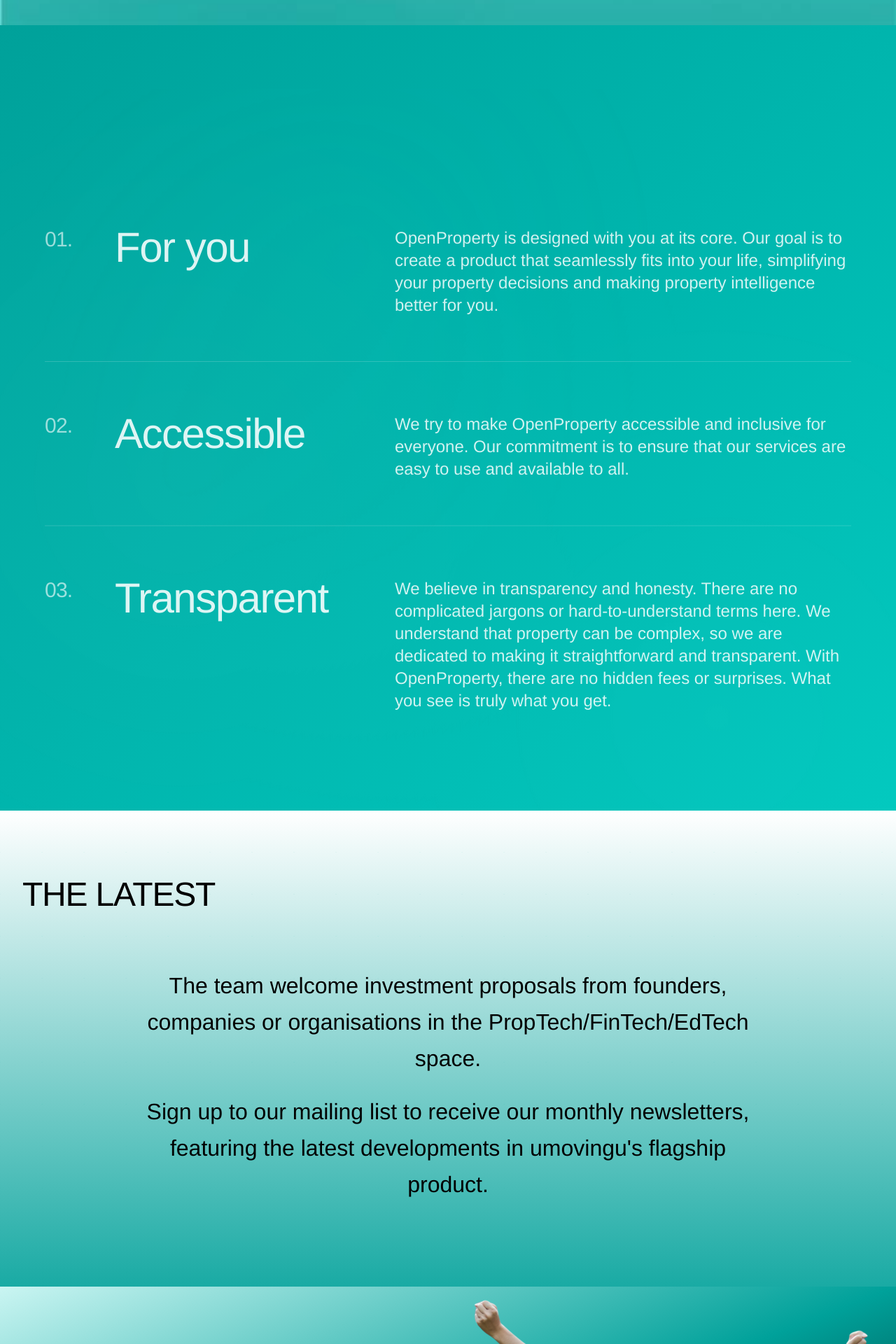
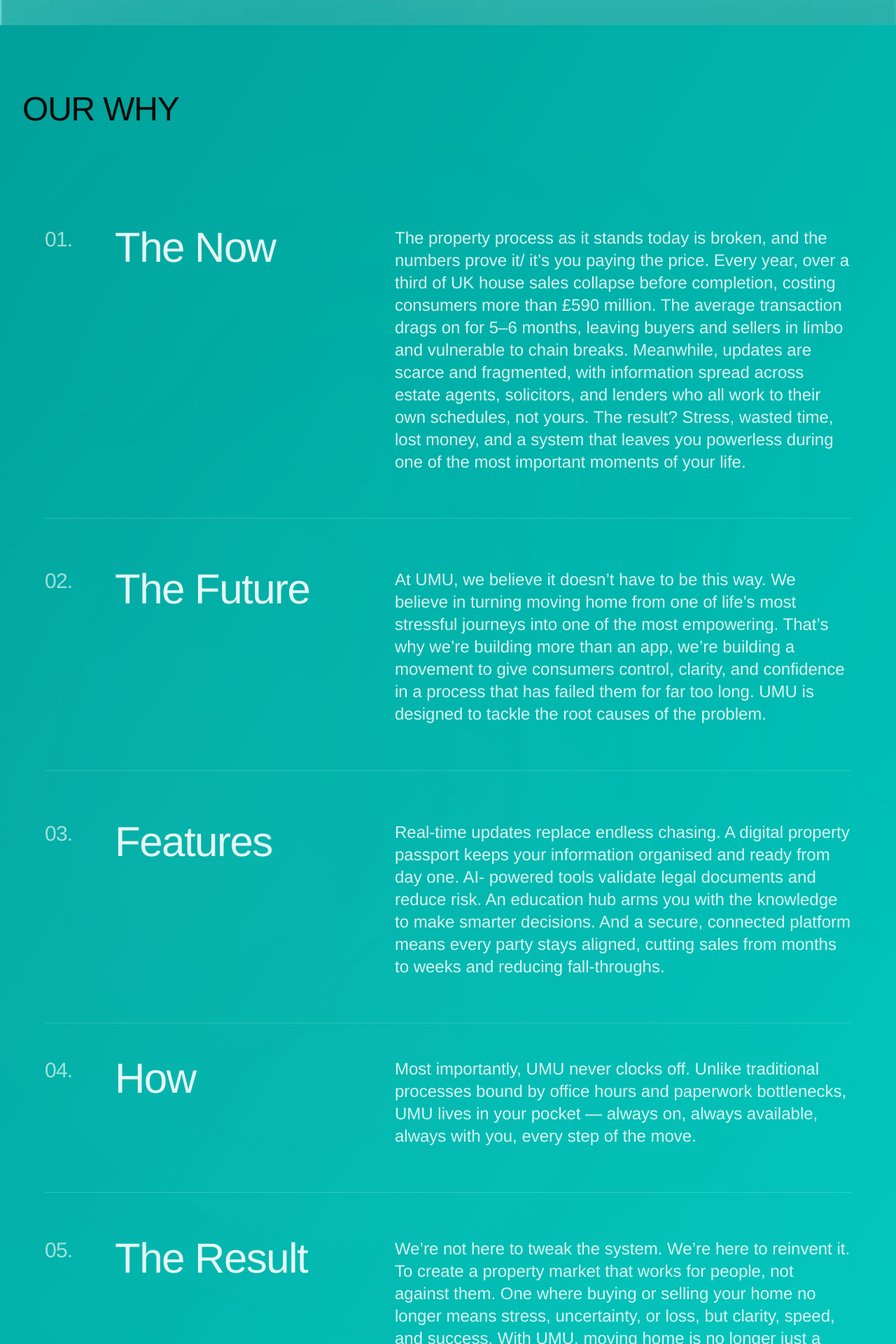
Before and after one commit to DevMysticCode/openproperty_new_website, a React (Vite) app: page /about in a window 1280 px wide. Shown: the part 3040-4960 px from the top of the page at 70% size. Built offline with nearby package versions, Linux system fonts and the light colour scheme.

Commit message:
Our why section text udated

```diff
--- a/package.json
+++ b/package.json
@@ -38,6 +38,7 @@
     "@radix-ui/react-toggle": "^1.1.0",
     "@radix-ui/react-toggle-group": "^1.1.0",
     "@radix-ui/react-tooltip": "^1.1.2",
+    "@react-spring/web": "^10.0.3",
     "@splinetool/react-spline": "^4.1.0",
     "class-variance-authority": "^0.7.0",
     "clsx": "^2.1.1",
--- a/src/components/AboutUs.tsx
+++ b/src/components/AboutUs.tsx
@@ -122,24 +122,38 @@
   const whyItems = [
     {
       number: '01.',
-      title: 'For you',
+      title: 'The Now',
       description:
-        'OpenProperty is designed with you at its core. Our goal is to create a product that seamlessly fits into your life, simplifying your property decisions and making property intelligence better for you.',
+        'The property process as it stands today is broken, and the numbers prove it/ it’s you paying the price. Every year, over a third of UK house sales collapse before completion, costing consumers more than £590 million. The average transaction drags on for 5–6 months, leaving buyers and sellers in limbo and vulnerable to chain breaks. Meanwhile, updates are scarce and fragmented, with information spread across estate agents, solicitors, and lenders who all work to their own schedules, not yours. The result? Stress, wasted time, lost money, and a system that leaves you powerless during one of the most important moments of your life.',
       delay: 0,
     },
     {
       number: '02.',
-      title: 'Accessible',
+      title: 'The Future',
       description:
-        'We try to make OpenProperty accessible and inclusive for everyone. Our commitment is to ensure that our services are easy to use and available to all.',
+        'At UMU, we believe it doesn’t have to be this way. We believe in turning moving home from one of life’s most stressful journeys into one of the most empowering. That’s why we’re building more than an app, we’re building a movement to give consumers control, clarity, and confidence in a process that has failed them for far too long. UMU is designed to tackle the root causes of the problem.',
       delay: 50,
     },
     {
       number: '03.',
-      title: 'Transparent',
+      title: 'Features',
       description:
-        'We believe in transparency and honesty. There are no complicated jargons or hard-to-understand terms here. We understand that property can be complex, so we are dedicated to making it straightforward and transparent. With OpenProperty, there are no hidden fees or surprises. What you see is truly what you get.',
+        'Real-time updates replace endless chasing. A digital property passport keeps your information organised and ready from day one. AI- powered tools validate legal documents and reduce risk. An education hub arms you with the knowledge to make smarter decisions. And a secure, connected platform means every party stays aligned, cutting sales from months to weeks and reducing fall-throughs.',
       delay: 100,
+    },
+    {
+      number: '04.',
+      title: 'How',
+      description:
+        'Most importantly, UMU never clocks off. Unlike traditional processes bound by office hours and paperwork bottlenecks, UMU lives in your pocket — always on, always available, always with you, every step of the move.',
+      delay: 150,
+    },
+    {
+      number: '05.',
+      title: 'The Result',
+      description:
+        'We’re not here to tweak the system. We’re here to reinvent it. To create a property market that works for people, not against them. One where buying or selling your home no longer means stress, uncertainty, or loss, but clarity, speed, and success. With UMU, moving home is no longer just a transaction — it’s a transformation. And together, we’re building a better way forward.',
+      delay: 200,
     },
   ]
 
@@ -380,6 +394,7 @@
         </div>
       </section>
 
+      {/* OUR Why section */}
       <section
         ref={whyRef}
         className="relative py-24 bg-gradient-to-br from-[#00A19A] via-[#00b5ad] to-[#00c9bf] overflow-hidden px-6 sm:px-8"
@@ -398,9 +413,7 @@
 
         <motion.div
           initial={{ opacity: 0, y: 100 }}
-          animate={
-            isValuesInView ? { opacity: 1, y: 0 } : { opacity: 0, y: 100 }
-          }
+          animate={isWhyInView ? { opacity: 1, y: 0 } : { opacity: 0, y: 100 }}
           transition={{ duration: 1.5, ease: [0.23, 1, 0.32, 1] }}
           className="text-start mb-20"
         >
```
Also changed, not shown: 1 other file (tests, documents, lock files or other folders).
